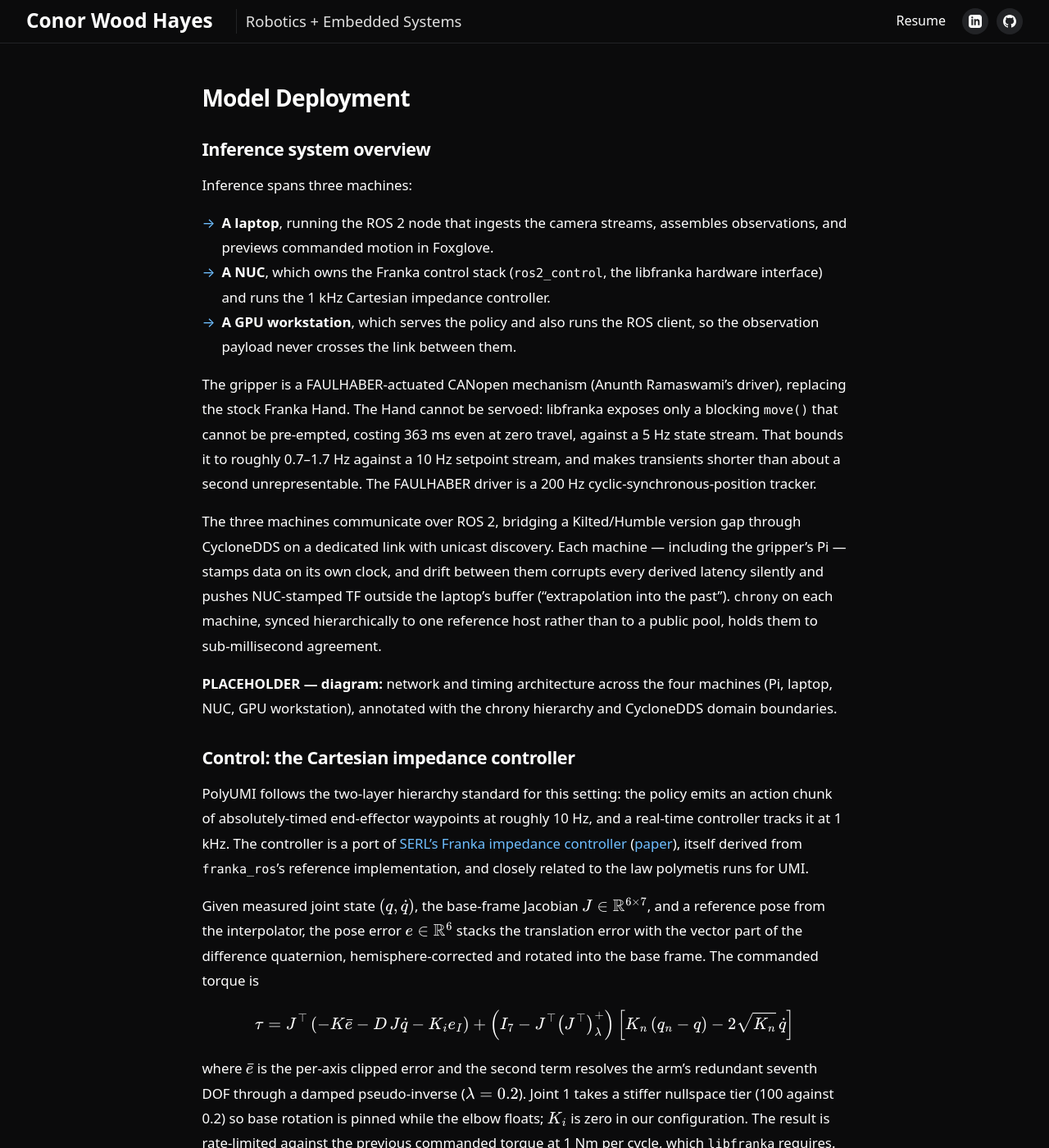
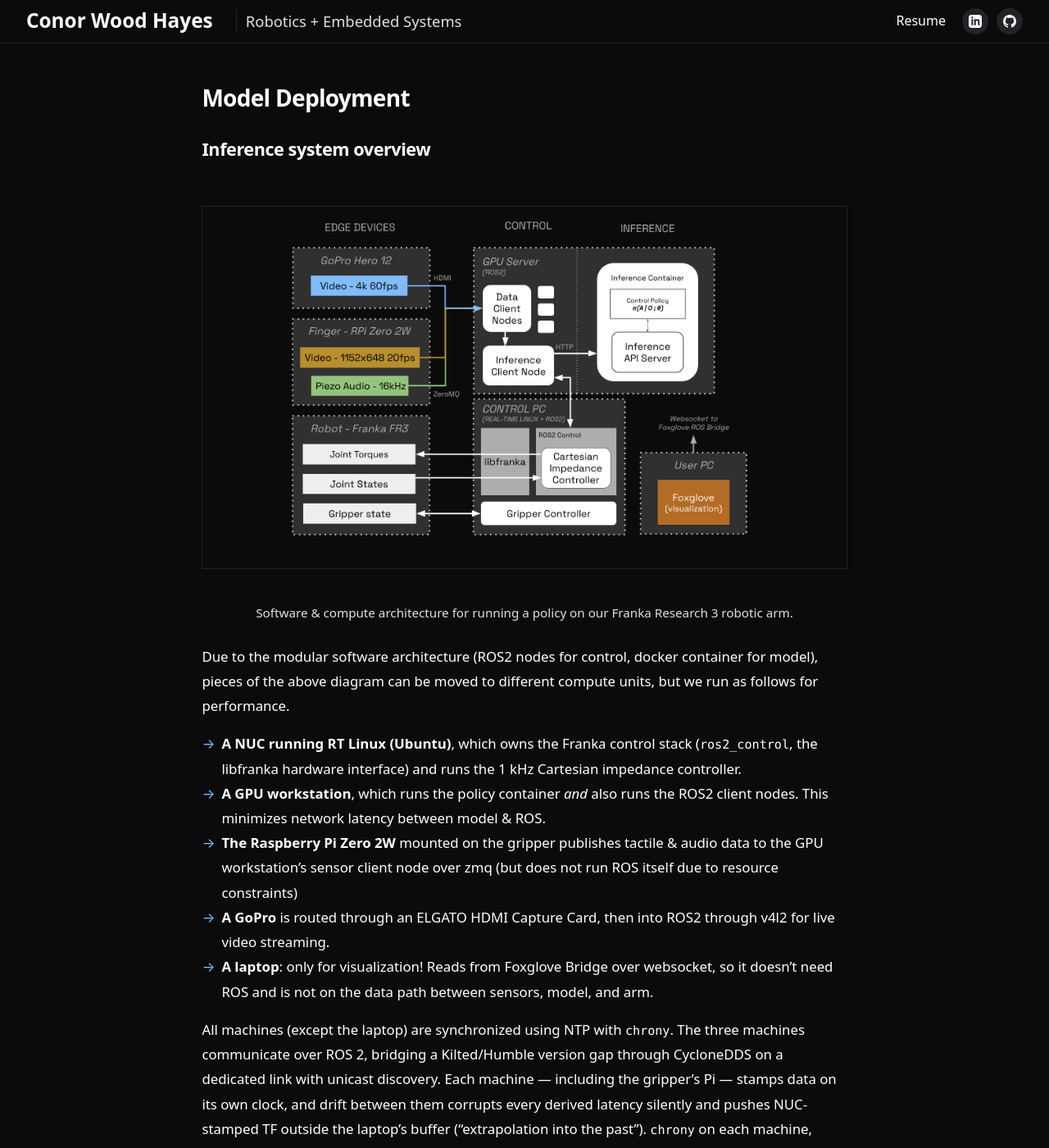
Before and after one commit to cwoodhayes/cwoodhayes.github.io, a Jekyll site: the page built from _projects/PolyUMI_final.md, in a window 1280 px wide and 1400 px high, scrolled down 9868 px. Shown: the whole window at 82% size. Built offline with Jekyll 4.4.1, drawn with Linux system fonts in a browser that asks for light colours; some of the changed text lies outside the part shown.

Commit message:
more writeup

```diff
--- a/_projects/PolyUMI_final.md
+++ b/_projects/PolyUMI_final.md
@@ -2,7 +2,7 @@
 name: PolyUMI Part II - Policy Training & Deployment
 tools: [Diffusion Policy, Imitation Learning, Docker, PyTorch, Cartesian Impedance Control, ROS 2, CycloneDDS, SLAM, Franka FR3, Python]
 category: personal
-preview_gif: /assets/msr/polyumi/PLACEHOLDER_inference_demo.mp4
+preview_gif: /assets/msr/polyumi/final/redblock_deploy.mp4
 description: Turning multimodal demonstrations into a trained diffusion policy running closed-loop on a real arm.
 permalink: /projects/polyumi-policy/
 date: 2026-08-30
@@ -177,15 +177,23 @@ Neither modality is consumed by a policy yet; the data contract and exporter are
 
 ### Inference system overview
 
-Inference spans three machines:
+<figure class="project-figure">
+  <a href="#" class="lightbox-img"><img src="/assets/msr/polyumi/final/inference_architecture.png" alt="Inference software/system architecture diagram" /></a>
+  <figcaption>Software & compute architecture for running a policy on our Franka Research 3 robotic arm.</figcaption>
+</figure>
 
-- **A laptop**, running the ROS 2 node that ingests the camera streams, assembles observations, and previews commanded motion in Foxglove.
-- **A NUC**, which owns the Franka control stack (`ros2_control`, the libfranka hardware interface) and runs the 1 kHz Cartesian impedance controller.
-- **A GPU workstation**, which serves the policy and also runs the ROS client, so the observation payload never crosses the link between them.
+Due to the modular software architecture (ROS2 nodes for control, docker container for model), pieces of the above diagram can be moved to different compute units, but we run as follows for performance.
 
-The gripper is a FAULHABER-actuated CANopen mechanism (Anunth Ramaswami's driver), replacing the stock Franka Hand. The Hand cannot be servoed: libfranka exposes only a blocking `move()` that cannot be pre-empted, costing 363 ms even at zero travel, against a 5 Hz state stream. That bounds it to roughly 0.7–1.7 Hz against a 10 Hz setpoint stream, and makes transients shorter than about a second unrepresentable. The FAULHABER driver is a 200 Hz cyclic-synchronous-position tracker.
+- **A NUC running RT Linux (Ubuntu)**, which owns the Franka control stack (`ros2_control`, the libfranka hardware interface) and runs the 1 kHz Cartesian impedance controller.
+- **A GPU workstation**, which runs the policy container *and* also runs the ROS2 client nodes. This minimizes network latency between model & ROS.
+- **The Raspberry Pi Zero 2W** mounted on the gripper publishes tactile & audio data to the GPU workstation's sensor client node over zmq (but does not run ROS itself due to resource constraints)
+- **A GoPro** is routed through an ELGATO HDMI Capture Card, then into ROS2 through v4l2 for live video streaming.
+- **A laptop**: only for visualization! Reads from Foxglove Bridge over websocket, so it doesn't need ROS and is not on the data path between sensors, model, and arm.
 
+All machines (except the laptop) are synchronized using NTP with `chrony`.
 The three machines communicate over ROS 2, bridging a Kilted/Humble version gap through CycloneDDS on a dedicated link with unicast discovery. Each machine — including the gripper's Pi — stamps data on its own clock, and drift between them corrupts every derived latency silently and pushes NUC-stamped TF outside the laptop's buffer ("extrapolation into the past"). `chrony` on each machine, synced hierarchically to one reference host rather than to a public pool, holds them to sub-millisecond agreement.
+
+The arm's gripper is a Franka Hand modified for low latency & continuous position control, affectionately referred to as the FrankenHand (see repo maintained by Northwestern CRB [here](https://github.com/cwoodhayes/polyumi_diffusion_policy)).
 
 > **PLACEHOLDER — diagram:** network and timing architecture across the four machines (Pi, laptop, NUC, GPU workstation), annotated with the chrony hierarchy and CycloneDDS domain boundaries.
 
@@ -236,7 +244,7 @@ The arm figure below is also the clearest measurement of what replacing MoveIt w
     <a href="#" class="lightbox-img"><img src="/assets/msr/polyumi/latency_arm_moveit.png" alt="Arm latency probe through MoveIt" style="width: 100%; height: auto;" /></a>
     <a href="#" class="lightbox-img"><img src="/assets/msr/polyumi/latency_arm_servo.png" alt="Arm latency probe against the streaming servo" style="width: 100%; height: auto;" /></a>
   </div>
-  <figcaption>Arm execution latency by cross-correlation, commanded pose against measured TCP. Left: routed through MoveIt — the measured trace is visibly stepped at the planner's cadence, and the peak sits at 498 ms. Right: the streaming impedance controller, 77 ms, tracking the commanded sinusoid smoothly.</figcaption>
+  <figcaption>Arm execution latency by cross-correlation, commanded pose against measured TCP. Left: routed through MoveIt — the measured trace is visibly stepped at the planner's cadence, and the peak sits at 498 ms. Right: the streaming impedance controller, 77 ms, tracking the commanded sinusoid smoothly. The 77ms delay is almost entirely due to the compliance of the controller.</figcaption>
 </figure>
 
 Gripper latency depends on which driver is running, and the two are not measured the same way. The FAULHABER tracker is a linear enough plant for cross-correlation against a chirp. The Franka Hand is not: its blocking moves are not a delayed linear echo of the command, and correlation against it returns phase lag rather than delay. The tell is that the estimate grows with how much of an accelerating sweep the probe sees (0.41 → 0.94 → 1.04 → 1.20 s), where a transport delay is invariant to that. The Hand path instead carries an explicit model of its trapezoidal move profile and schedules setpoints against it.
```
